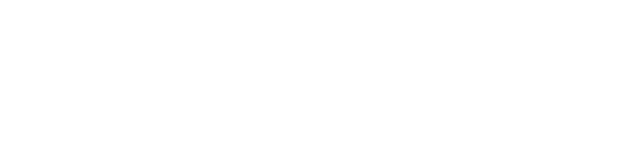
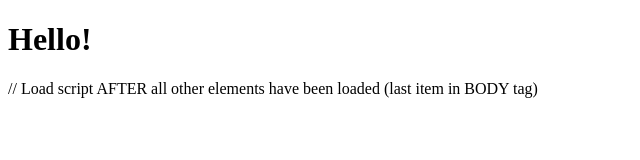
Before and after one commit to DaneBramage/AP-CSP-U5L1---Create-List-Functions, a plain HTML site: page index.html in a window 1280 px wide. Shown: the whole page, without its empty margins (0-640 px from the left). Drawn offline with Linux system fonts and the light colour scheme.

Commit message:
Write to HTML element

```diff
--- a/index.html
+++ b/index.html
@@ -7,6 +7,7 @@
     <link href="style.css" rel="stylesheet" type="text/css" />
   </head>
   <body>
-    <script src="script.js"></script>
+    <h1 id="titleText">Default Title Text</h1>
+    <script src="script.js"></script> // Load script AFTER all other elements have been loaded (last item in BODY tag)
   </body>
 </html>
--- a/script.js
+++ b/script.js
@@ -11,7 +11,10 @@ function removeItem(listName, index) {
 }
 
 var bList = ["to", 5, "po"];
+var title = document.getElementById("titleText");
+title.innerHTML = "Hello!";
 appendItem(bList, bList[2] + "ta" + bList[0]);
 insertItem(bList, 2-1, "go");
 removeItem(bList, 2);
 console.log(bList);
+//document.getElementById("titleText").innerHTML = "New text!";
```
